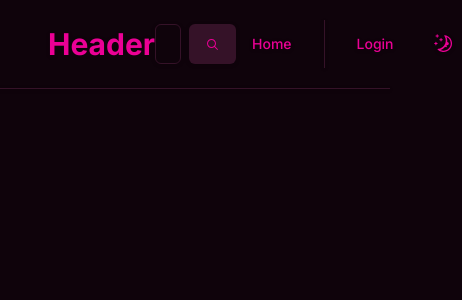
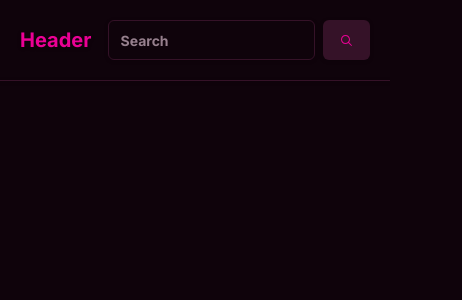
Before and after one commit to peedrohj/movie-frontend, a Next.js app in the folder code/: page / in a window 390 px wide. Shown: the top 300 px of the page, 462 px wide, since content can reach past the window. Built offline with nearby package versions, Linux system fonts and the light colour scheme.

Commit message:
feat: made header responsive

```diff
--- a/code/components/header.tsx
+++ b/code/components/header.tsx
@@ -8,12 +8,12 @@ import { MagnifyingGlassIcon } from "@radix-ui/react-icons";
 
 function Header() {
   return (
-    <header className=" py-5 px-12 h-18 drop-shadow border-b ">
+    <header className=" py-5 px-5 h-18 drop-shadow border-b ">
       <div className="flex flex-row items-center h-full">
         <div className="font-bold basis-1/4 ">
-          <h1 className="text-primary text-3xl">Header</h1>
+          <h1 className="text-primary md:text-2xl text-xl">Header</h1>
         </div>
-        <div className="font-bold basis-2/4 text-center">
+        <div className="font-bold basis-3/4 md:basis-2/4 text-center">
           <div className="flex items-center">
             <Input type="email" placeholder="Search" className="mr-2"/>
             <Button type="submit" className="bg-secondary text-primary hover:text-secondary">
@@ -21,7 +21,7 @@ function Header() {
             </Button>
           </div>
         </div>
-        <div className="basis-1/4 flex space-x-4 justify-end items-center h-full">
+        <div className="basis-1/4 hidden md:flex space-x-4 justify-end items-center h-full ">
           <Link href="/">
             <Button variant={"link"}>Home</Button>
           </Link>
```
